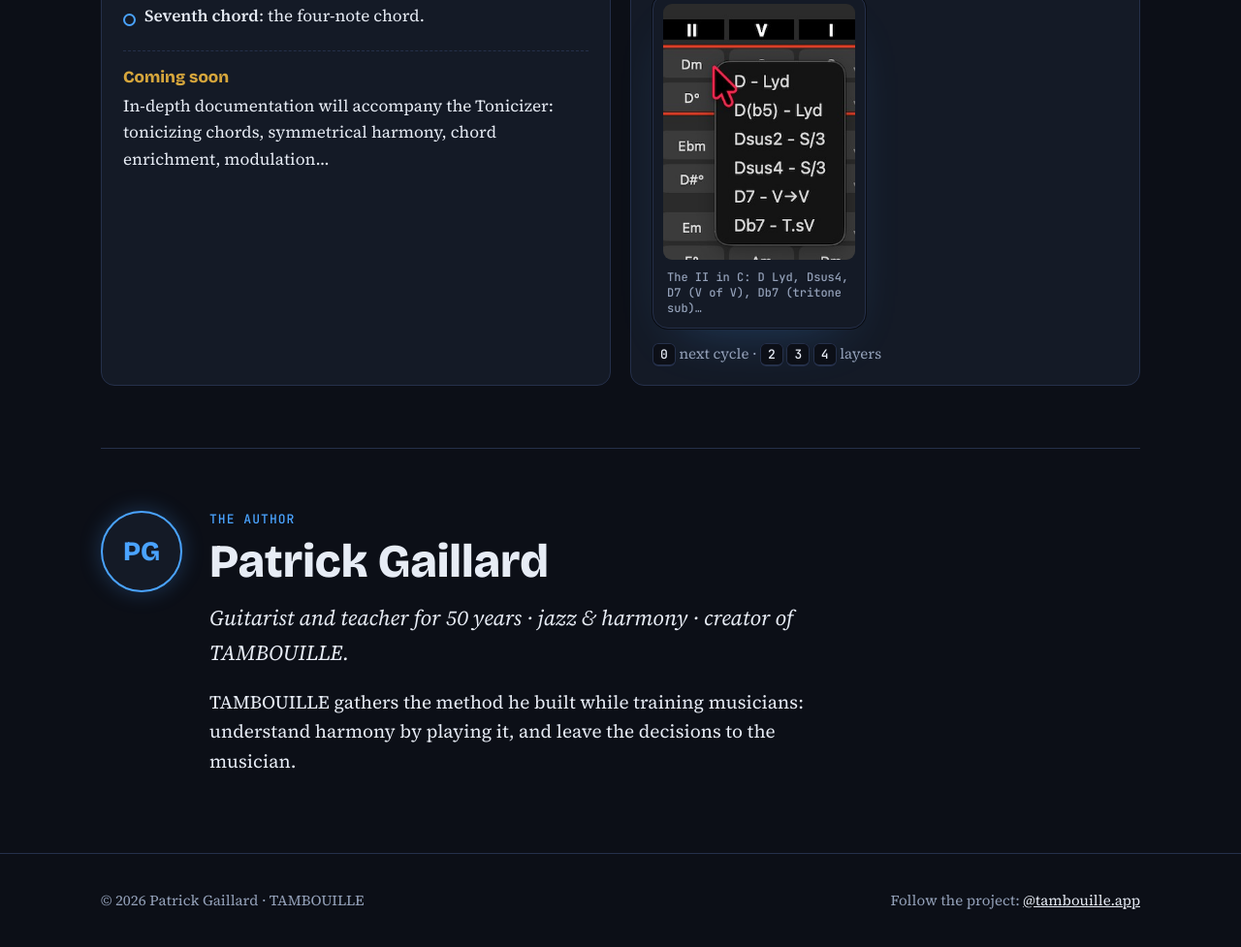
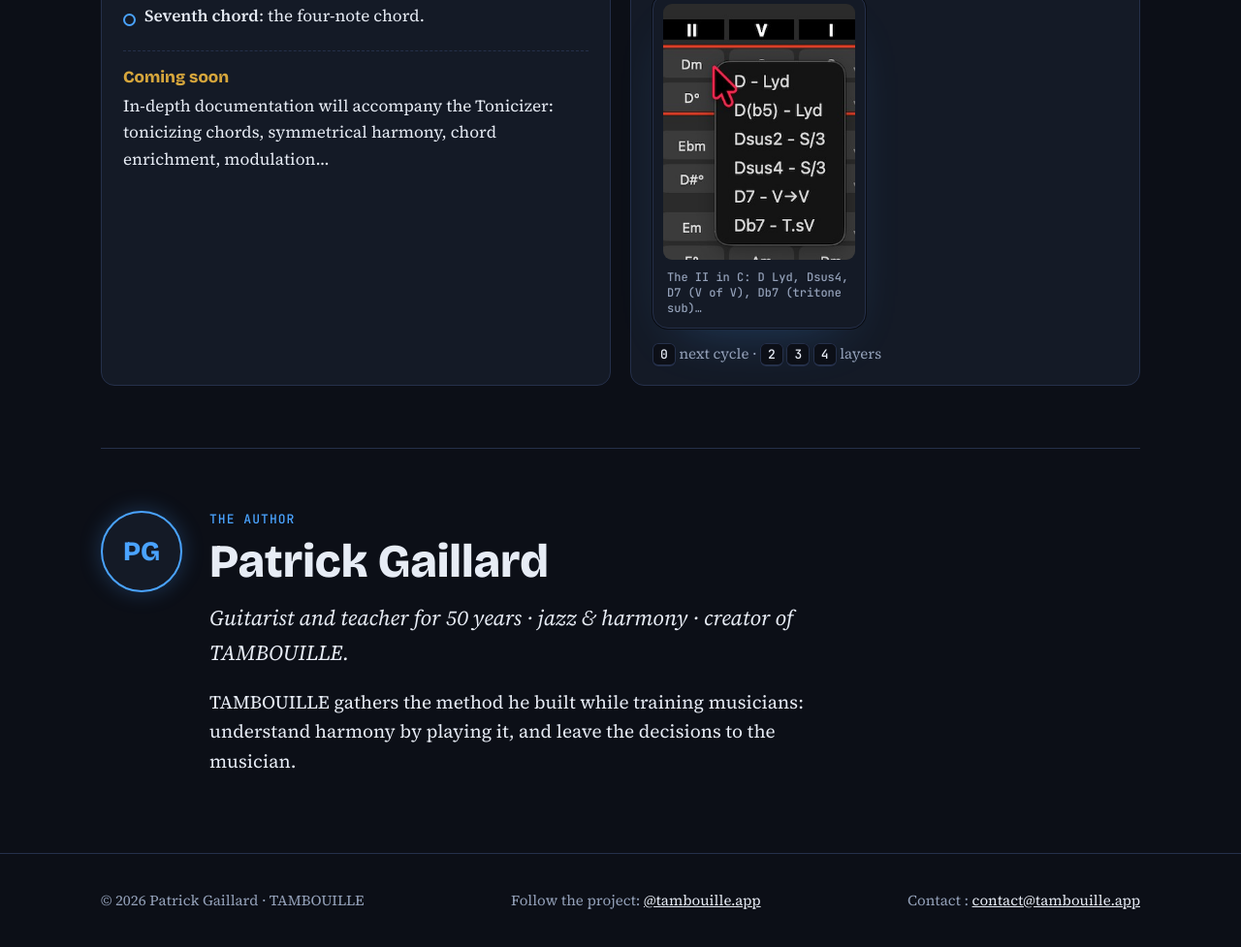
Before and after one commit to PatGaillard/tambouille-site, a plain HTML site: page index.html in a window 1280 px wide. Shown: the part 4120-5097 px from the top of the page at 97% size. Drawn offline with nearby package versions, Linux system fonts and the light colour scheme.

Commit message:
Pied de page : adresse contact@tambouille.app
Co-Authored-By: Claude Opus 5.5 <noreply@anthropic.com>
Claude-Session: https://claude.ai/code/session_01E5NpNXhL2NtuQzPUgxCTC8

```diff
--- a/index.html
+++ b/index.html
@@ -266,6 +266,7 @@ footer a{color:var(--texte)}
   <div class="wrap">
     <span>© 2026 Patrick Gaillard · TAMBOUILLE</span>
     <span><span class="fr">Suivre le projet :</span><span class="en">Follow the project:</span> <a href="https://www.instagram.com/tambouille.app/">@tambouille.app</a></span>
+    <span>Contact : <a href="mailto:contact@tambouille.app">contact@tambouille.app</a></span>
   </div>
 </footer>
 
```
